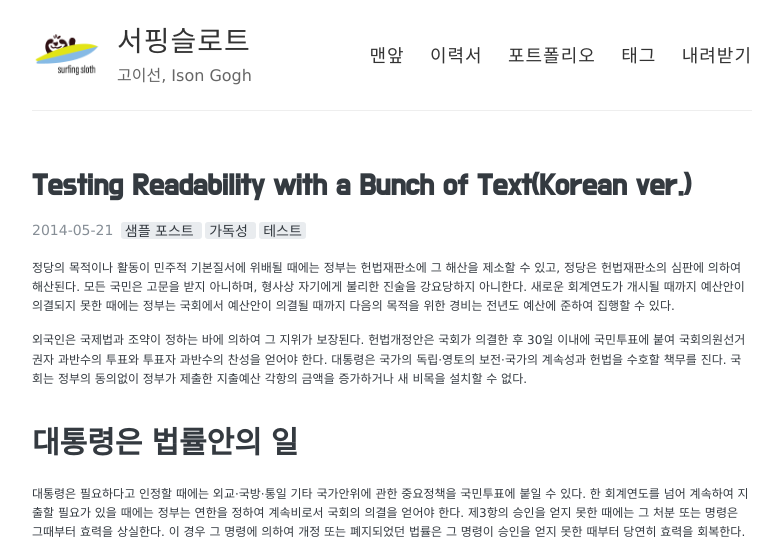
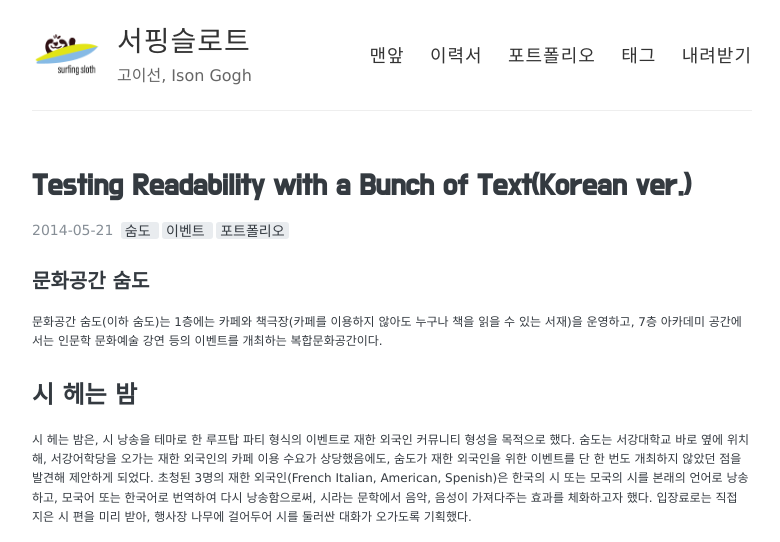
Before and after one commit to surfingsloth/surfingsloth.github.io, a Jekyll site: the page built from _posts/2014-05-21-readability-post-ko.md, in a window 1280 px wide and 1400 px high. Shown: the top 542 px of the window, without its empty margins (248-1028 px from the left). Built offline with Jekyll 4.4.1, drawn with Linux system fonts in a browser that asks for light colours; some of the changed text lies outside the part shown; grey boxes are pictures that could not be loaded.

Commit message:
update portfolio

```diff
--- a/_posts/2014-05-21-readability-post-ko.md
+++ b/_posts/2014-05-21-readability-post-ko.md
@@ -1,17 +1,26 @@
 ---
 layout: post
 title: "Testing Readability with a Bunch of Text(Korean ver.)"
-tags: [샘플 포스트, 가독성, 테스트]
+tags: [숨도, 이벤트, 포트폴리오]
 comments: true
 ---
+### 문화공간 숨도
+문화공간 숨도(이하 숨도)는 1층에는 카페와 책극장(카페를 이용하지 않아도 누구나 책을 읽을 수 있는 서재)을 운영하고, 7층 아카데미 공간에서는 인문학 문화예술 강연 등의 이벤트를 개최하는 복합문화공간이다.
 
-정당의 목적이나 활동이 민주적 기본질서에 위배될 때에는 정부는 헌법재판소에 그 해산을 제소할 수 있고, 정당은 헌법재판소의 심판에 의하여 해산된다. 모든 국민은 고문을 받지 아니하며, 형사상 자기에게 불리한 진술을 강요당하지 아니한다. 새로운 회계연도가 개시될 때까지 예산안이 의결되지 못한 때에는 정부는 국회에서 예산안이 의결될 때까지 다음의 목적을 위한 경비는 전년도 예산에 준하여 집행할 수 있다.
+## 시 헤는 밤
+시 헤는 밤은, 시 낭송을 테마로 한 루프탑 파티 형식의 이벤트로 재한 외국인 커뮤니티 형성을 목적으로 했다. 숨도는 서강대학교 바로 옆에 위치해, 서강어학당을 오가는 재한 외국인의 카페 이용 수요가 상당했음에도, 숨도가 재한 외국인을 위한 이벤트를 단 한 번도 개최하지 않았던 점을 발견해 제안하게 되었다. 초청된 3명의 재한 외국인(French Italian, American, Spenish)은 한국의 시 또는 모국의 시를 본래의 언어로 낭송하고, 모국어 또는 한국어로 번역하여 다시 낭송함으로써, 시라는 문학에서 음악, 음성이 가져다주는 효과를 체화하고자 했다. 입장료로는 직접 지은 시 편을 미리 받아, 행사장 나무에 걸어두어 시를 둘러싼 대화가 오가도록 기획했다.
 
-외국인은 국제법과 조약이 정하는 바에 의하여 그 지위가 보장된다. 헌법개정안은 국회가 의결한 후 30일 이내에 국민투표에 붙여 국회의원선거권자 과반수의 투표와 투표자 과반수의 찬성을 얻어야 한다. 대통령은 국가의 독립·영토의 보전·국가의 계속성과 헌법을 수호할 책무를 진다. 국회는 정부의 동의없이 정부가 제출한 지출예산 각항의 금액을 증가하거나 새 비목을 설치할 수 없다.
+<div class="fluid-vids" style="width: 100%; position: relative; padding-top: 75%;"><iframe src="https://player.vimeo.com/video/45171164" width="100%" height="100%" frameborder="" allowfullscreen="" style="position: absolute; top: 0px; left: 0px;"></iframe></div>
+시 헤는 밤 이벤트 영상
 
-# 대통령은 법률안의 일
+<div class="fluid-vids" style="width: 100%; position: relative; padding-top: 75%;"><iframe src="http://akasub23.dothome.co.kr/wordpress/wp-content/uploads/2015/01/changing2.gif" width="100%" height="100%" frameborder="" allowfullscreen="" style="position: absolute; top: 0px; left: 0px;"></iframe></div>
+시 헤는 밤 온라인 포스터, 디자이너 송민선, '시 헤는 밤'을 영문으로 번역할 때, 시어 ‘헤는’의 다양한 의미를 살리고자, 해당 부분이 Passing-Sounding-Counting-Falling으로 계속해서 전환되도록 기획했다.
 
-대통령은 필요하다고 인정할 때에는 외교·국방·통일 기타 국가안위에 관한 중요정책을 국민투표에 붙일 수 있다. 한 회계연도를 넘어 계속하여 지출할 필요가 있을 때에는 정부는 연한을 정하여 계속비로서 국회의 의결을 얻어야 한다. 제3항의 승인을 얻지 못한 때에는 그 처분 또는 명령은 그때부터 효력을 상실한다. 이 경우 그 명령에 의하여 개정 또는 폐지되었던 법률은 그 명령이 승인을 얻지 못한 때부터 당연히 효력을 회복한다.
+## 책벌클럽
+숨도에 입사한 후, '아무거나 하고 싶은 걸 해보라'는 지시에 기획한 첫 작품이다. 책벌클럽은 2017년까지도 초기 모델을 유지하며, 다양한 변주와 함께 운영되었다. <br/>
+2012년 숨도의 이벤트는 대부분 단일 행사로 끝났기 때문에, '우리 고객'이라고 부를만한 Regular 이용자가 매우 적었다. 플래너를 일 년 내내 꾸준히 잘 사용하는 사람은, 내용을 잘 작성하는 사람이 아니라 플래너를 자주 열어보는 사람이다. 모바일앱 서비스도, 공간과 콘텐츠를 제공하던 숨도의 서비스도 마찬가지다. 자주 앱을 켜보고, 자주 방문하는 사람이 그 서비스를 적극적으로 사용할 수 있다. 또한 숨도 1층 카페에 있던 서재 공간인 책극장은 카페와 다른 공간이라는 느낌을 주고 있었기에, 카페 이용객 조차 쉽게 발길을 주지 않았다. 이에 책극장 이용률을 높이고, 재방문 고객을 유치하는 것을 목표로 새로운 이벤트를 기획하고자 했
+
+<div class="fluid-vids" style="width: 100%; position: relative; padding-top: 75%;"><iframe src="https://player.vimeo.com/video/38075054" width="100%" height="100%" frameborder="" allowfullscreen="" style="position: absolute; top: 0px; left: 0px;"></iframe></div>
 
 * 국무회의는 대통령·국무총리와 15인 이상 30인 이하의 국무위원으로 구성한다. 대통령은 국무총리·국무위원·행정각부의 장 기타 법률이 정하는 공사의 직을 겸할 수 없다.
 * 나는 헌법을 준수하고 국가를 보위하며 조국의 평화적 통일과 국민의 자유와 복리의 증진 및 민족문화의 창달에 노력하여 대통령으로서의 직책을 성실히 수행할 것을 국민 앞에 엄숙히 선서합니다.
```
Also changed, not shown: 1 other file.
